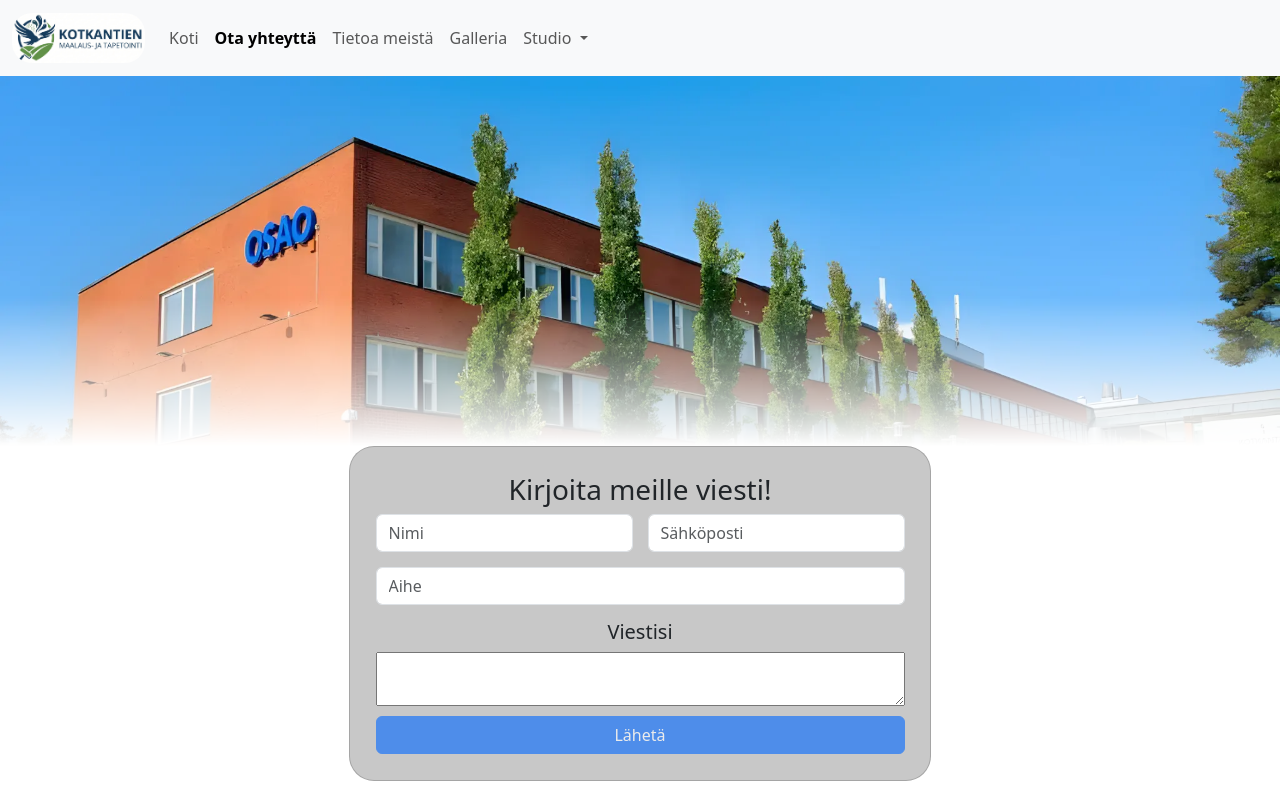
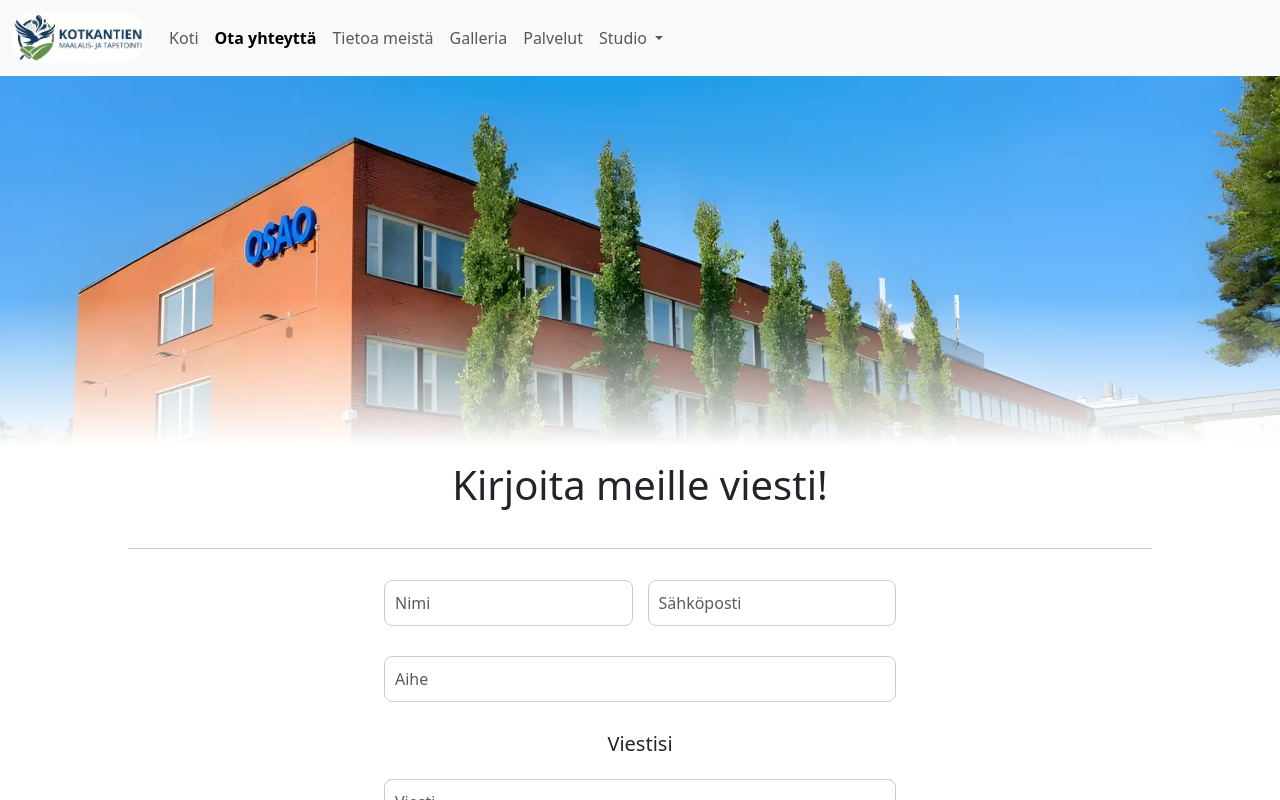
Before and after one commit to nikorsd/Selainohjelmointi, a Vue app: page /contact in a window 1280 px wide. Shown: the top 800 px of the page. Built offline with nearby package versions, Linux system fonts and the light colour scheme.

Commit message:
Added services, seperated styles, reworked contact

```diff
--- /dev/null
+++ b/src/assets/styles/FlexBody.css
@@ -0,0 +1,8 @@
+body {
+    display: flex;
+    flex-direction: column;
+    align-items: center;
+    justify-content: center;
+    width: 100vw;
+    height: 100vh;
+}
--- a/src/components/Navbar.vue
+++ b/src/components/Navbar.vue
@@ -20,6 +20,9 @@
                 </li>
                 <li class="nav-item">
                 <a class="nav-link" :class="{ active: currentRoute === '/gallery' }" @click="$router.push('/gallery')">Galleria</a>
+                </li>
+                <li class="nav-item">
+                <a class="nav-link" :class="{ active: currentRoute === '/services' }" @click="$router.push('/services')">Palvelut</a>
                 </li>
                 <li class="nav-item dropdown" :class="{ show: currentRoute.includes('/studio') }">
                     <a class="nav-link dropdown-toggle" :class="{ active: currentRoute.includes('/studio') }" role="button" data-bs-toggle="dropdown" aria-expanded="false">
--- a/src/main.js
+++ b/src/main.js
@@ -1,5 +1,4 @@
 import { createApp } from 'vue'
-import './style.css'
 import App from './App.vue'
 import router from './router'
 import 'bootstrap/dist/css/bootstrap.min.css'
--- a/src/router/index.js
+++ b/src/router/index.js
@@ -5,6 +5,7 @@ import About from '../views/About.vue'
 import WallStudio from '../views/Studio/Wall.vue'
 import PaletteStudio from '../views/Studio/Palette.vue'
 import Gallery from '../views/Gallery.vue'
+import Services from '../views/Services.vue'
 
 const router = createRouter({
   history: createWebHistory(),
@@ -40,6 +41,11 @@ const router = createRouter({
       name: 'gallery',
       component: Gallery
     },
+    {
+      path: '/services',
+      name: 'services',
+      component: Services
+    },
   ]
 })
 
--- a/src/style.css
+++ /dev/null
@@ -1,3 +0,0 @@
-body {
-    font-family: Arial, Helvetica, sans-serif;
-}
--- a/src/views/About.vue
+++ b/src/views/About.vue
@@ -13,14 +13,12 @@
     </body>
 </template>
 
+<style scoped src="../assets/styles/FlexBody.css"></style>
 <style scoped>
     body {
-        display: flex;
-        flex-direction: column;
-        align-items: center;
         gap: 15px;
         text-align: center;
-        height: 100vh;
+        justify-content: initial;
     }
 
     div {
--- a/src/views/Contact.vue
+++ b/src/views/Contact.vue
@@ -1,15 +1,16 @@
 <template>
     <body>
         <img class="banner" src="../assets/osao_kotkantie1.webp">
-        <div class="card">
-            <h3>Kirjoita meille viesti!</h3>
+        <div class="form-wrapper">
+            <h1>Kirjoita meille viesti!</h1>
+            <hr style="width: 80vw;">
             <div class="contact-name-email">
                 <input class="form-control" @keydown="checkFields()" v-model="name" type="text" placeholder="Nimi">
                 <input class="form-control" @keydown="checkFields()" v-model="email" type="email" placeholder="Sähköposti">
             </div>
             <input class="form-control subject" @keydown="checkFields()" v-model="subject" type="text" placeholder="Aihe">
             <h5>Viestisi</h5>
-            <textarea name="Sähköposti" @keydown="checkFields()" v-model="message" id=""></textarea>
+            <textarea class="form-control message" @keydown="checkFields()" v-model="message" placeholder="Viesti"></textarea>
             <h5 v-if="showSuccess">Viesti lähetetty!</h5>
             <button v-else class="btn-primary btn" :disabled="disableButton" @click="send()">Lähetä</button>
         </div>
@@ -30,7 +31,6 @@
         },
         methods: {
             checkFields() {
-                console.debug("yes")
                 if (this.name && this.email && this.subject && this.message) {
                     console.debug("enabled")
                     this.disableButton = false
@@ -51,24 +51,25 @@
     }
 </script>
 
+<style scoped src="../assets/styles/FlexBody.css"></style>
 <style scoped>
     body {
+        gap: 15px;
+        text-align: center;
+        justify-content: initial;
+        height: auto;
+        min-height: 100vh;
+        padding-bottom: 50px;
+    }
+
+    .form-wrapper {
+        width: 80vw;
         display: flex;
         flex-direction: column;
         align-items: center;
-        width: 100vw;
-        height: 100vh;
-        color: white;
-    }
-
-    .card {
-        background-color: rgb(200, 200, 200);
-        padding: 2%;
-        border-radius: 25px;
-        display: flex;
-        flex-direction: column;
-        justify-content: center;
-        gap: 2%;
+        gap: 15px;
+        padding-left: 20vw;
+        padding-right: 20vw;
     }
 
     .contact-name-email {
@@ -77,13 +78,22 @@
         margin-bottom: 15px;
     }
 
-    h3 {
-        text-align: center;
-    }
-
     h5 {
         text-align: center;
         margin-top: 15px;
+    }
+
+    .form-control {
+        width: 100%;
+        padding: 10px;
+        border: 1px solid #ccc;
+        border-radius: 8px;
+        font-size: 16px;
+    }
+
+    .form-control.message {
+        min-height: 120px;
+        resize: vertical;
     }
 
     .btn-primary, .btn-secondary {
--- a/src/views/Gallery.vue
+++ b/src/views/Gallery.vue
@@ -26,13 +26,11 @@
     </body>
 </template>
 
+<style scoped src="../assets/styles/FlexBody.css"></style>
 <style scoped>
     body {
-        display: flex;
-        align-items: center;
-        flex-direction: column;
-        width: 100vw;
         margin-bottom: 50px;
+        justify-content: initial;
     }
 
     h1 {
--- a/src/views/Home.vue
+++ b/src/views/Home.vue
@@ -10,8 +10,8 @@
             <hr>
             <p>Testaa meidän suunnittelu työkaluita!</p>
             <div>
-                <a class="btn primary" @click="$router.push('/studio/wall')">Seinien Suunnittelu Studio</a>
-                <a class="btn primary" @click="$router.push('/studio/palette')">Paletti Rakentaja</a>
+                <a class="btn btn-primary" @click="$router.push('/studio/wall')">Seinien Suunnittelu Studio</a>
+                <a class="btn btn-primary" @click="$router.push('/studio/palette')">Paletti Rakentaja</a>
             </div>
         </div>
         <div class="image">
@@ -20,13 +20,10 @@
     </body>
 </template>
 
+<style scoped src="../assets/styles/FlexBody.css"></style>
 <style scoped>
     body {
-        display: flex;
-        align-items: center;
-        justify-content: center;
-        width: 100vw;
-        height: 100vh;
+        flex-direction: initial;
         gap: 3vw;
         padding: 5%;
     }
@@ -52,14 +49,9 @@
     }
 
     .btn {
-        background-color: gray;
         color: white;
         margin-right: 8px;
         border-radius: 15px;
-    }
-
-    .btn:hover {
-        border: solid 1px;
     }
 
     @media (max-width: 1000px) {
--- /dev/null
+++ b/src/views/Services.vue
@@ -0,0 +1,42 @@
+<template>
+    <body>
+        <div class="service-card">
+            <img src="../assets/gallery/pexels-pavel-danilyuk-6764282.webp" alt="">
+            <h2>Maalaus</h2>
+            <p>Maalausta</p>
+            <a class="btn btn-primary" href="">Buy</a>
+        </div>
+        <div class="service-card">
+            <img src="../assets/gallery/pexels-artbovich-7546769.webp" alt="">
+            <h2>Tapetointi</h2>
+            <p>Tapetointia</p>
+            <a class="btn btn-primary" href="">Buy</a>
+        </div>
+    </body>
+</template>
+
+<style scoped src="../assets/styles/FlexBody.css"></style>
+<style scoped>
+    body {
+        flex-direction: initial;
+        gap: 15px;
+    }
+
+    .service-card {
+        background-color: gray;
+        padding: 15px;
+        display: flex;
+        flex-direction: column;
+        align-items: center;
+        border-radius: 30px;
+        color: white;
+        gap: 15px;
+    }
+
+    .service-card img {
+        width: 30vw;
+        height: 20vh;
+        object-fit: cover;
+        border-radius: 15px;
+    }
+</style>
--- a/src/views/Studio/Palette.vue
+++ b/src/views/Studio/Palette.vue
@@ -7,7 +7,7 @@
         <div v-if="selectedRegion != null" class="colorpicker">
             <div v-for="color in colors" :key="color.hex" class="color-swatch" :style="{ backgroundColor: color.hex }" @click="applyColor(color.hex)" :title="color.name"></div>
         </div>
-        <h1 v-else>Select a region</h1>
+        <h1 v-else>Valitse alue</h1>
     </body>
 </template>
 
```
Also changed, not shown: 1 other file (tests, documents, lock files or other folders).
